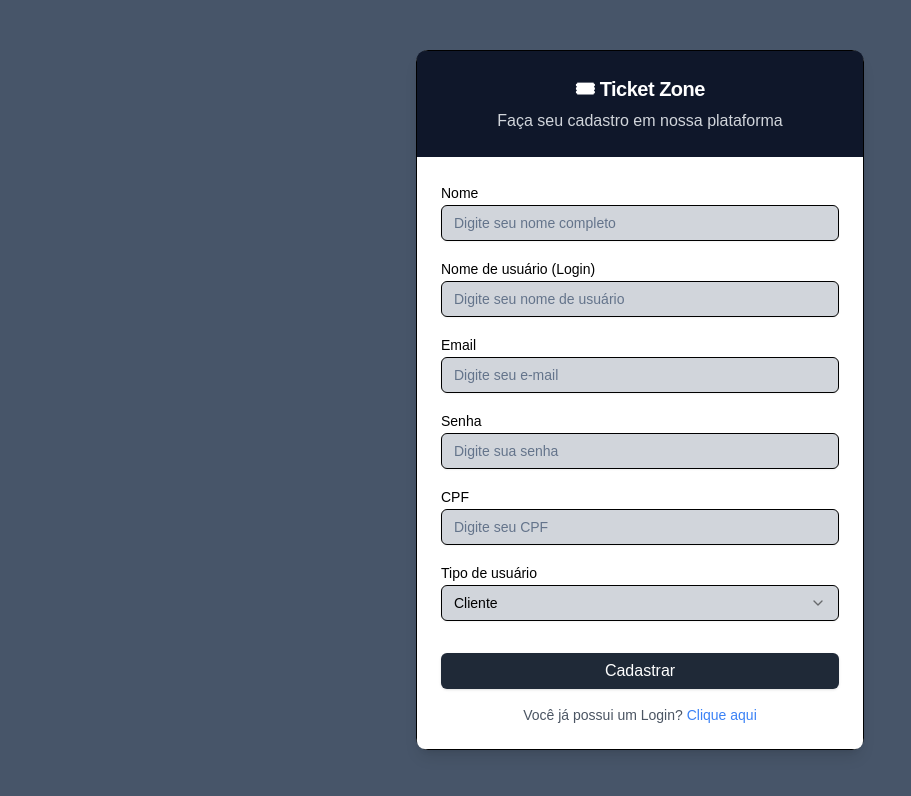
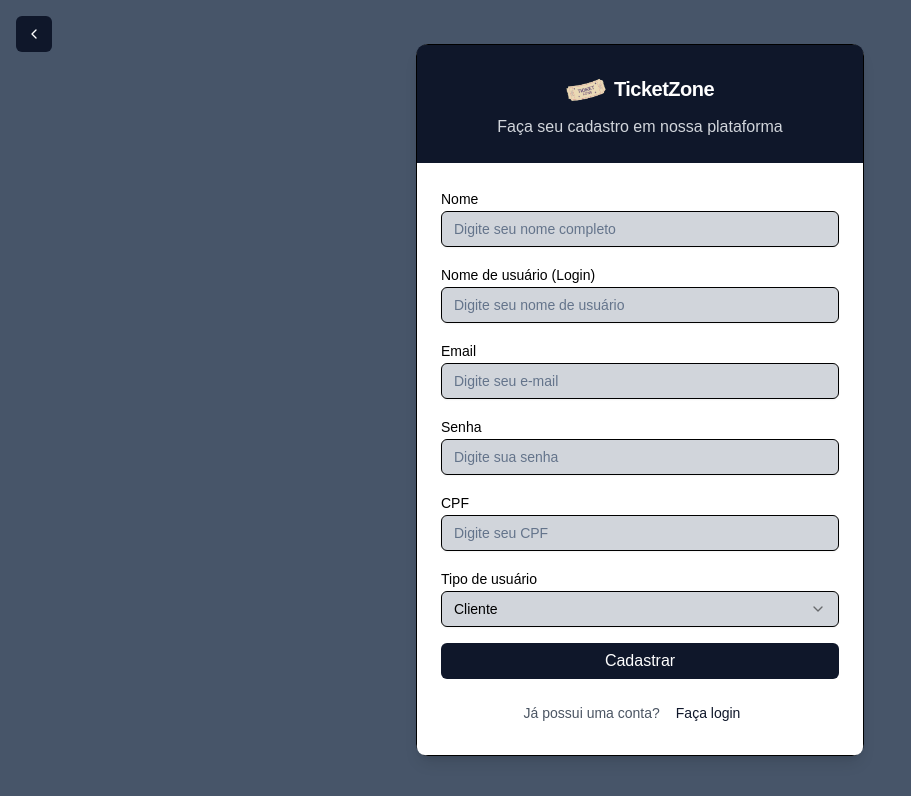
Before and after one commit to TicketZone-SD/ticketzone-frontend, a Next.js app: page /cadastro in a window 1280 px wide. Shown: the top 796 px of the page, without its empty margins (0-911 px from the left). Built offline with nearby package versions, Linux system fonts and the light colour scheme.

Commit message:
fix: Ajustes Logo e Botões voltar

```diff
--- a/src/app/cadastro/page.tsx
+++ b/src/app/cadastro/page.tsx
@@ -1,5 +1,7 @@
-"use client"; // Marca o componente como um componente de cliente
+"use client";
 
+import Image from "next/image";
+import { useRouter } from "next/navigation";
 import { useState } from "react";
 import { Input } from "@/components/ui/input";
 import { Button } from "@/components/ui/button";
@@ -14,10 +16,20 @@ import {
 } from "@/components/ui/select";
 import { Toaster } from "@/components/ui/toaster";
 import { useToast } from "@/hooks/use-toast";
-import Link from "next/link";
+import { ChevronLeft } from "lucide-react";
 
 export default function Cadastro() {
   const { toast } = useToast();
+  const router = useRouter();
+
+  const handleLogin = () => {
+    router.push("/login");
+  }
+
+  const handleInitial = () => {
+    router.push("/");
+  }
+
   const [formData, setFormData] = useState({
     name: "",
     email: "",
@@ -159,16 +171,27 @@ export default function Cadastro() {
         cpf: "",
         role: "",
       });
+
+      handleLogin();
     }
   };
 
   return (
     <div className="flex items-center justify-center min-h-screen p-8 bg-slate-600">
-      {" "}
       <Toaster />
+
+      <div className="absolute top-4 left-4">
+        <Button variant="ghostDefault" size="icon" onClick={handleInitial}>
+          <ChevronLeft />
+        </Button>
+      </div>
+
       <Card className="w-full max-w-md shadow-lg text-white border border-black">
         <CardHeader className="text-center bg-primary p-6 rounded-t-lg">
-          <CardTitle className="text-xl font-bold">🎟 Ticket Zone</CardTitle>
+          <CardTitle className="text-xl font-bold flex items-center justify-center gap-x-2">
+            <Image src="/images/Logo-sem-fundo.png" alt="TicketZone Logo" width={40} height={40} />
+            <span>TicketZone</span>
+          </CardTitle>
           <p className="text-gray-300">Faça seu cadastro em nossa plataforma</p>
         </CardHeader>
 
@@ -279,22 +302,19 @@ export default function Cadastro() {
               )}
             </div>
 
-            <div></div>
             <Button
               type="submit"
-              className="w-full py-4 px-6 text-base font-medium rounded-md bg-gray-800 hover:bg-gray-700 text-white"
+              variant="ghostDefault"
+              className="w-full py-4 px-6 text-base font-medium rounded-md"
             >
               Cadastrar
             </Button>
 
-             {/* Texto com link clicável para cadastro */}
-            <div className="text-center mt-4">
-              <p className="text-sm text-gray-600">
-                Você já possui um Login?{" "}
-                <Link href="/login" className="text-blue-500 hover:underline">
-                  Clique aqui
-                </Link>
-              </p>
+            <div className="flex items-center justify-center text-sm">
+              <span className="text-gray-600">Já possui uma conta?</span>
+              <Button variant="link" className="text-sm" onClick={handleLogin}>
+                Faça login
+              </Button>
             </div>
           </form>
         </CardContent>
--- a/src/app/login/page.tsx
+++ b/src/app/login/page.tsx
@@ -1,5 +1,7 @@
-"use client"; // Marca o componente como um componente de cliente
+"use client";
 
+import Image from "next/image";
+import { useRouter } from "next/navigation";
 import { useState } from "react";
 import { Input } from "@/components/ui/input";
 import { Button } from "@/components/ui/button";
@@ -7,10 +9,27 @@ import { Card, CardContent, CardHeader, CardTitle } from "@/components/ui/card";
 import { Label } from "@/components/ui/label";
 import { Toaster } from "@/components/ui/toaster";
 import { useToast } from "@/hooks/use-toast";
-import Link from "next/link"; // Importação do Link para redirecionamento
+import { ChevronLeft } from "lucide-react";
+import { User } from "@/interfaces/user";
 
 export default function Login() {
   const { toast } = useToast();
+  const router = useRouter();
+
+  const [user, setUser] = useState<User | null>(null);
+
+  const handleRegister = () => {
+    router.push("/cadastro");
+  }
+
+  const handleInitial = () => {
+    router.push("/");
+  }
+
+  const handleHome = () => {
+    router.push("/home");
+  }
+
   const [formData, setFormData] = useState({
     username: "",
     password: "",
@@ -66,10 +85,16 @@ export default function Login() {
       if (!validate(key)) {
         isValid = false;
       }
+
+      // FAZER REQUEST PARA API DE LOGIN
+      // setUser({
+      //   name: response.username,
+      //   avatar: response.avatar | "https://i.pravatar.cc/150?u=lincon",
+      // });
     });
 
     if (isValid) {
-      console.log("Dados de login:", formData);
+      localStorage.setItem("user", JSON.stringify(user));
 
       toast({
         title: "Sucesso!",
@@ -85,15 +110,27 @@ export default function Login() {
         username: "",
         password: "",
       });
+
+      handleHome();
     }
   };
 
   return (
     <div className="flex items-center justify-center min-h-screen p-8 bg-slate-600">
       <Toaster />
+
+      <div className="absolute top-4 left-4">
+        <Button variant="ghostDefault" size="icon" onClick={handleInitial}>
+          <ChevronLeft />
+        </Button>
+      </div>
+
       <Card className="w-full max-w-md shadow-lg text-white border border-black">
         <CardHeader className="text-center bg-primary p-6 rounded-t-lg">
-          <CardTitle className="text-xl font-bold">🎟 Ticket Zone</CardTitle>
+          <CardTitle className="text-xl font-bold flex items-center justify-center gap-x-2">
+            <Image src="/images/Logo-sem-fundo.png" alt="TicketZone Logo" width={40} height={40} />
+            <span>TicketZone</span>
+          </CardTitle>
           <p className="text-gray-300">Faça seu login para acessar a plataforma</p>
         </CardHeader>
 
@@ -135,19 +172,17 @@ export default function Login() {
 
             <Button
               type="submit"
-              className="w-full py-4 px-6 text-base font-medium rounded-md bg-gray-800 hover:bg-gray-700 text-white"
+              variant="ghostDefault"
+              className="w-full py-4 px-6 text-base font-medium rounded-md"
             >
               Login
             </Button>
 
-            {/* Texto com link clicável para cadastro */}
-            <div className="text-center mt-4">
-              <p className="text-sm text-gray-600">
-                Você ainda não possui cadastro?{" "}
-                <Link href="/cadastro" className="text-blue-500 hover:underline">
-                  Clique aqui
-                </Link>
-              </p>
+            <div className="flex items-center justify-center text-sm">
+              <span className="text-gray-600">Não possui cadastro?</span>
+              <Button variant="link" className="text-sm" onClick={handleRegister}>
+                Cadastre-se
+              </Button>
             </div>
           </form>
         </CardContent>
--- a/src/components/ui/Header.tsx
+++ b/src/components/ui/Header.tsx
@@ -1,13 +1,16 @@
 "use client";
 import Image from "next/image";
+import { useRouter } from "next/navigation";
 import { useState, useEffect } from "react";
 import { Input } from "@/components/ui/input";
 import { Button } from "@/components/ui/button";
 import { Avatar, AvatarFallback, AvatarImage } from "@/components/ui/avatar";
 import { DropdownMenu, DropdownMenuContent, DropdownMenuItem, DropdownMenuTrigger } from "@/components/ui/dropdown-menu";
+import { User } from "@/interfaces/user";
 
 export default function Header() {
-  const [user, setUser] = useState<{ name: string; avatar: string } | null>(null);
+  const [user, setUser] = useState<User | null>(null);
+  const router = useRouter();
 
   useEffect(() => {
     // Get user logged from localStorage
@@ -16,12 +19,20 @@ export default function Header() {
       setUser(JSON.parse(storedUser));
     } else {
       // User default for testing
-      setUser({
-        name: "Usuário",
-        avatar: "https://i.pravatar.cc/150?u=lincon",
-      })
+      // setUser({
+      //   name: "Usuário",
+      //   avatar: "https://i.pravatar.cc/150?u=lincon",
+      // })
     }
   }, []);
+
+  const handleLogin = () => {
+    router.push("/login");
+  };
+
+  const handleRegister = () => {
+    router.push("/cadastro");
+  };
 
   return (
     <header className="bg-primary text-white py-4 shadow-md">
@@ -39,13 +50,14 @@ export default function Header() {
           />
         </div>
 
+        {user ? (
+          <>
             <nav className="hidden md:flex space-x-6">
               <Button variant="ghost">Eventos</Button>
               <Button variant="ghost">Estados</Button>
               <Button variant="ghost">Ajuda</Button>
             </nav>
 
-        {user ? (
             <DropdownMenu>
               <DropdownMenuTrigger>
                 <div className="flex items-center space-x-2 cursor-pointer">
@@ -65,8 +77,16 @@ export default function Header() {
                 }}>Sair</DropdownMenuItem>
               </DropdownMenuContent>
             </DropdownMenu>
+          </>
         ) : (
-          <Button variant="outline">Entrar</Button>
+          <div className="flex space-x-4">
+            <Button variant="ghost" onClick={handleLogin}>
+              Login
+            </Button>
+            <Button variant="secondary" onClick={handleRegister}>
+              Criar Conta
+            </Button>
+          </div>
         )}
       </div>
     </header>
--- a/src/components/ui/button.tsx
+++ b/src/components/ui/button.tsx
@@ -18,6 +18,8 @@ const buttonVariants = cva(
         secondary:
           "bg-secondary text-secondary-foreground shadow-sm hover:bg-secondary/80",
         ghost: "hover:bg-accent hover:text-accent-foreground",
+        ghostDefault:
+          "bg-primary hover:bg-slate-700 text-white",
         link: "text-primary underline-offset-4 hover:underline",
       },
       size: {
--- /dev/null
+++ b/src/interfaces/user.ts
@@ -0,0 +1,9 @@
+export interface User {
+  id: number;
+  name: string;
+  email: string;
+  cpf: string;
+  role: string;
+  avatar: string;
+  token: string;
+}
```
Lines whose indentation alone changed are shown as unchanged.
